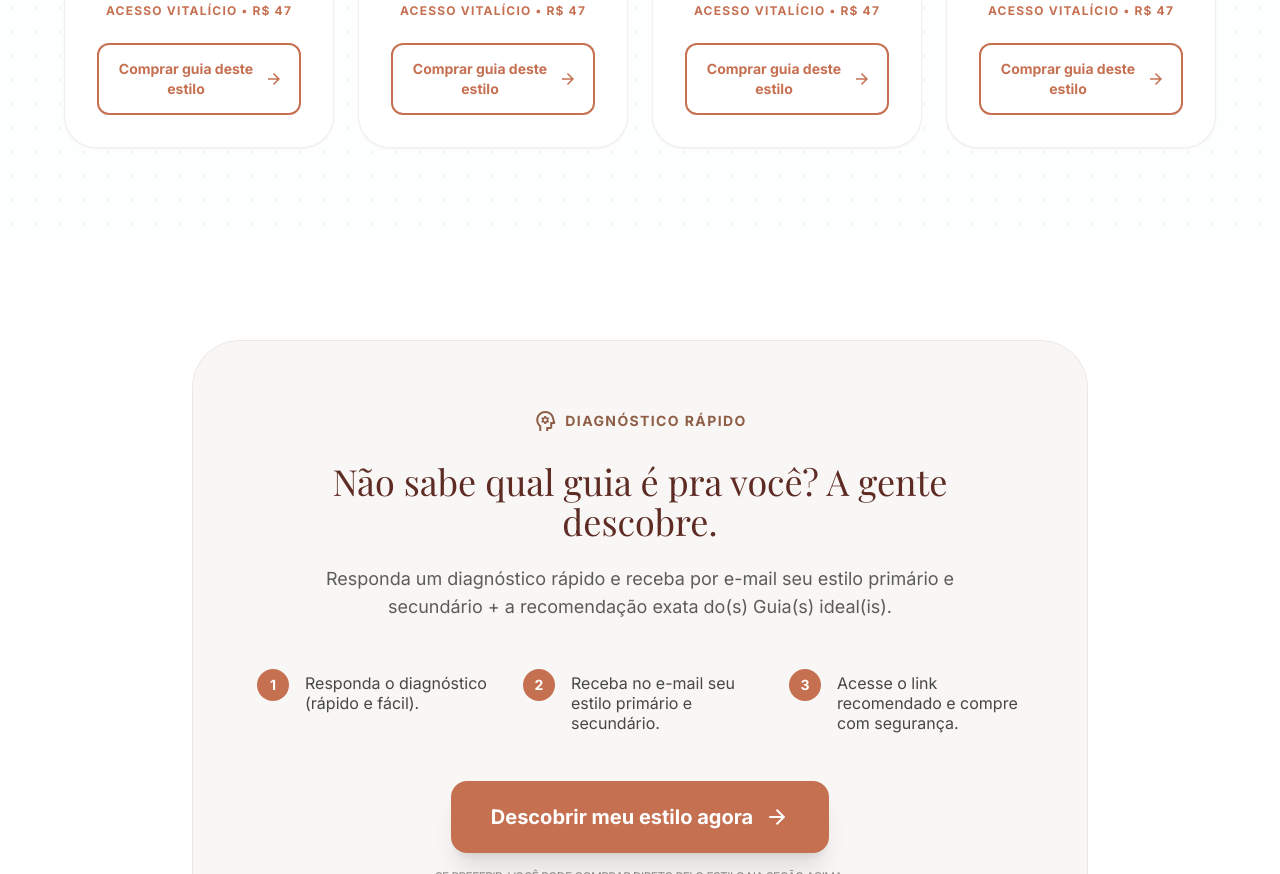
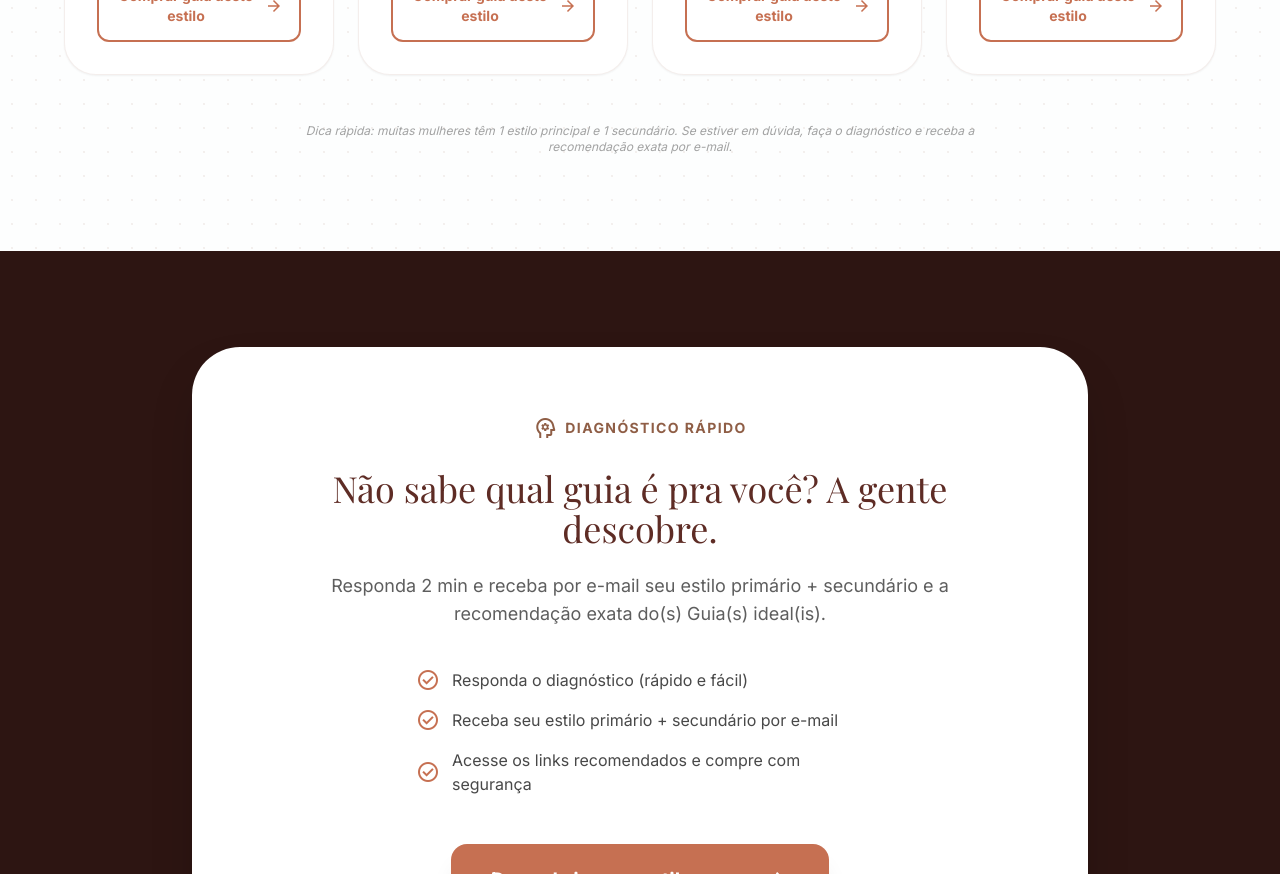
Before and after one commit to adrianoamtur-hue/Landing-Page---PVB, a React (Vite) app: page / in a window 1280 px wide. Shown: the part 5140-6014 px from the top of the page. Built offline with nearby package versions, Linux system fonts and the light colour scheme; a web font is replaced by a local one.

Commit message:
versao02

```diff
--- a/components/SmartWardrobe.tsx
+++ b/components/SmartWardrobe.tsx
@@ -10,9 +10,9 @@ export const SmartWardrobe = () => {
   ];
 
   return (
-    <section className="py-24 px-6 bg-white">
+    <section className="py-24 px-6 bg-brand-deep">
       <div className="max-w-4xl mx-auto">
-        <div className="bg-gray-50 rounded-[48px] p-8 lg:p-16 border border-brand-secondary/10 text-center">
+        <div className="bg-white rounded-[48px] p-8 lg:p-16 shadow-2xl border border-white/10 text-center">
           <div className="inline-flex items-center gap-2 text-brand-cta font-bold text-sm uppercase tracking-widest mb-6">
             <Icon name="inventory_2" className="text-2xl" />
             Novidade Estratégica
--- a/components/StyleGrid.tsx
+++ b/components/StyleGrid.tsx
@@ -60,7 +60,7 @@ export const StyleGrid = () => {
         <div className="text-center mb-16">
           <h2 className="font-serif text-3xl lg:text-5xl text-brand-title mb-4 italic">Escolha seu Guia pelo seu estilo</h2>
           <p className="text-brand-text/70 text-lg max-w-2xl mx-auto leading-relaxed">
-            Cada Guia é um acesso vitalício (pela Greenn), com leitura leve no celular e direção prática para você se vestir com clareza.
+            Cada Guia é um PDF prático com acesso vitalício (pela Greenn) — feito para ler no celular e consultar na hora de se vestir ou comprar.
           </p>
           <div className="w-20 h-1 bg-brand-cta mx-auto mt-8"></div>
         </div>
@@ -81,7 +81,7 @@ export const StyleGrid = () => {
                   {style.desc}
                 </p>
                 <div className="text-brand-cta font-bold text-xs uppercase tracking-widest mb-6">
-                  Acesso vitalício • R$ 47
+                  ACESSO VITALÍCIO • R$ 47
                 </div>
                 <a
                   href={style.link}
@@ -96,6 +96,12 @@ export const StyleGrid = () => {
             </div>
           ))}
         </div>
+
+        <div className="mt-12 text-center">
+          <p className="text-brand-text/40 text-[10px] lg:text-xs italic max-w-2xl mx-auto">
+            Dica rápida: muitas mulheres têm 1 estilo principal e 1 secundário. Se estiver em dúvida, faça o diagnóstico e receba a recomendação exata por e-mail.
+          </p>
+        </div>
       </div>
     </section>
   );
--- a/components/StyleQuiz.tsx
+++ b/components/StyleQuiz.tsx
@@ -4,37 +4,33 @@ import { Icon } from '../constants';
 
 export const StyleQuiz = () => {
   const steps = [
-    { num: "1", text: "Responda o diagnóstico (rápido e fácil)." },
-    { num: "2", text: "Receba no e-mail seu estilo primário e secundário." },
-    { num: "3", text: "Acesse o link recomendado e compre com segurança." },
+    "Responda o diagnóstico (rápido e fácil)",
+    "Receba seu estilo primário + secundário por e-mail",
+    "Acesse os links recomendados e compre com segurança",
   ];
 
   return (
-    <section className="py-24 px-6 bg-white">
+    <section className="py-24 px-6 bg-brand-deep">
       <div className="max-w-4xl mx-auto">
-        <div className="bg-brand-secondary/5 rounded-[48px] p-8 lg:p-16 border border-brand-secondary/10 text-center">
+        <div className="bg-white rounded-[48px] p-8 lg:p-16 shadow-2xl border border-white/10 text-center">
           <div className="inline-flex items-center gap-2 text-brand-secondary font-bold text-sm uppercase tracking-widest mb-6">
             <Icon name="psychology" className="text-2xl" />
-            Diagnóstico Rápido
+            DIAGNÓSTICO RÁPIDO
           </div>
 
           <h2 className="font-serif text-3xl lg:text-4xl text-brand-title mb-6">
             Não sabe qual guia é pra você? A gente descobre.
           </h2>
 
-          <p className="text-lg text-brand-text/70 mb-12 max-w-2xl mx-auto">
-            Responda um diagnóstico rápido e receba por e-mail seu estilo primário e secundário + a recomendação exata do(s) Guia(s) ideal(is).
+          <p className="text-lg text-brand-text/70 mb-10 max-w-2xl mx-auto">
+            Responda 2 min e receba por e-mail seu estilo primário + secundário e a recomendação exata do(s) Guia(s) ideal(is).
           </p>
 
-          <div className="grid grid-cols-1 md:grid-cols-3 gap-8 mb-12 text-left">
+          <div className="flex flex-col items-center gap-4 mb-12">
             {steps.map((step, i) => (
-              <div key={i} className="flex gap-4 items-start">
-                <div className="w-8 h-8 rounded-full bg-brand-cta text-white flex items-center justify-center shrink-0 font-bold text-sm">
-                  {step.num}
-                </div>
-                <p className="text-brand-text/80 font-medium leading-tight pt-1">
-                  {step.text}
-                </p>
+              <div key={i} className="flex items-center gap-3 text-left w-full max-w-md">
+                <Icon name="check_circle" className="text-brand-cta shrink-0" />
+                <span className="text-brand-text/80 font-medium">{step}</span>
               </div>
             ))}
           </div>
@@ -50,9 +46,14 @@ export const StyleQuiz = () => {
               <Icon name="arrow_forward" className="text-2xl" />
             </a>
 
-            <p className="text-xs text-brand-text/50 uppercase tracking-tighter">
-              Se preferir, você pode comprar direto pelo estilo na seção acima.
-            </p>
+            <div className="flex flex-col gap-2">
+              <p className="text-xs text-brand-text/60 font-medium uppercase tracking-tighter">
+                Gratuito. Você recebe a recomendação no e-mail.
+              </p>
+              <p className="text-[10px] text-brand-text/40 uppercase tracking-tighter">
+                Se você já sabe seu estilo, pode comprar direto na seção acima.
+              </p>
+            </div>
           </div>
         </div>
       </div>
--- a/components/VisualGuide.tsx
+++ b/components/VisualGuide.tsx
@@ -73,13 +73,9 @@ export const VisualGuide = () => {
           </div>
 
           <div className="mt-14 pt-8 border-t border-gray-100">
-            <p className="text-brand-text/60 italic mb-8 max-w-sm">
+            <p className="text-brand-text/60 italic max-w-sm">
               Para consultar em frente ao espelho ou na loja.
             </p>
-            <a href="#escolha-seu-estilo" className="inline-flex items-center gap-3 bg-brand-cta text-white px-10 py-4 rounded-2xl font-bold text-lg shadow-lg hover:shadow-brand-cta/40 hover:-translate-y-1 transition-all">
-              Quero meu Guia agora
-              <Icon name="arrow_forward" className="text-xl" />
-            </a>
           </div>
         </div>
 
--- a/index.html
+++ b/index.html
@@ -46,6 +46,14 @@
         .snap-center {
             scroll-snap-align: center;
         }
+        /* Ocultar barra de rolagem mas manter funcionalidade */
+        .no-scrollbar::-webkit-scrollbar {
+            display: none;
+        }
+        .no-scrollbar {
+            -ms-overflow-style: none;
+            scrollbar-width: none;
+        }
     </style>
 <script type="importmap">
 {
```
